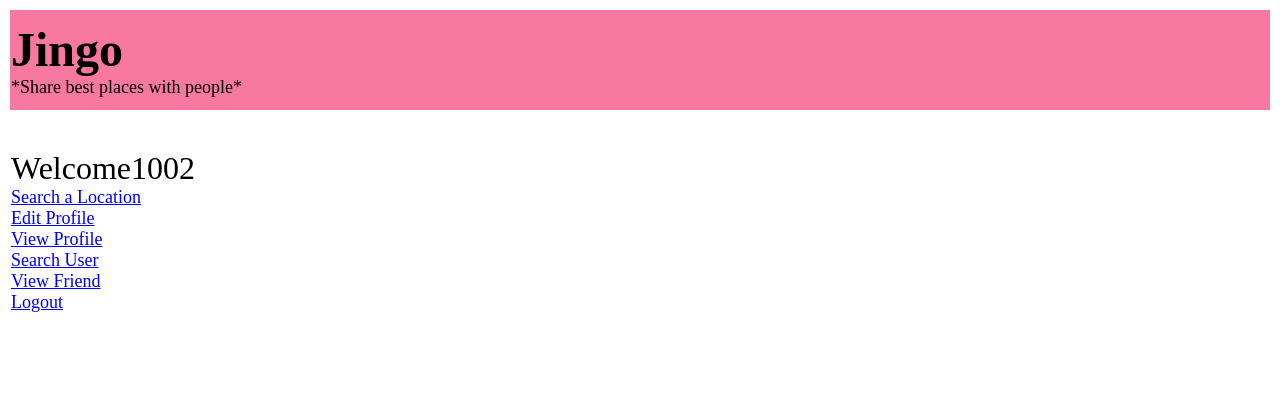
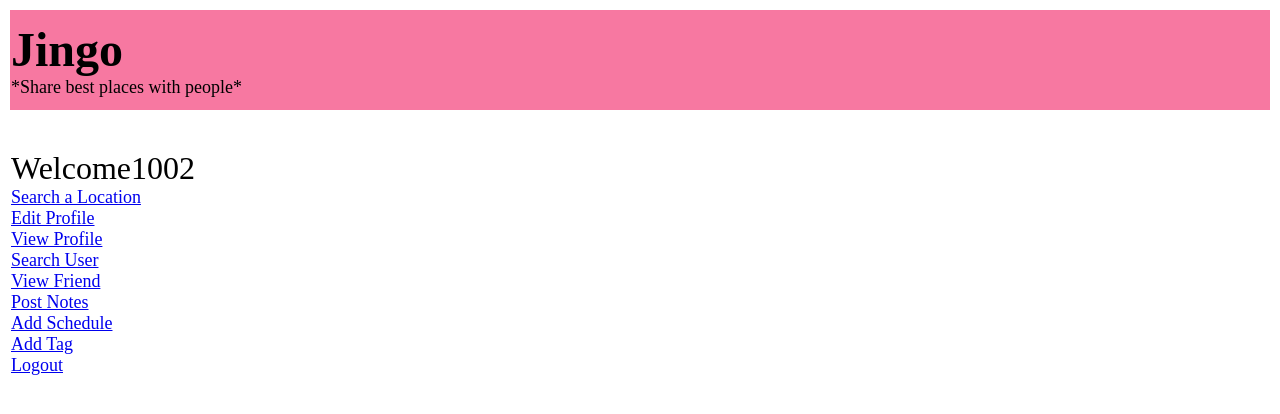
Before and after one commit to dludaya09/Jigo, a PHP site: page /Jingo/Search.php in a window 1280 px wide. Shown: the top 414 px of the page. Run offline with PHP 8.4, Linux system fonts and the light colour scheme; a user stored in the database is signed in.

Commit message:
Update Search.php

```diff
--- a/Search.php
+++ b/Search.php
@@ -37,6 +37,9 @@ if(is_null($_SESSION['userid']))
 <a href="#viewprofile"data-toggle="tab" id="viewprofile" onClick="Prof()"> View Profile </a><br>
 <a href="#searchuser" data-toggle="tab" id = "searchuser" onClick="View()">Search User</a><br>
 <a href="#viewfriend" data-toggle="tab" id = "viewfriend" onClick="friend()">View Friend</a><br>
+<a href="#postnote" data-toogle="tab" id="postnote" onClick="notes()">Post Notes</a><br>
+<a href="#schedule" data-toogle="tab" id="schedule" onClick="schedule()">Add Schedule</a><br>
+<a href="#tag" data-toogle="tab" id="tag" onClick="tag()">Add Tag</a><br>
 <a href="#logout" data-toggle="tab" id="logout" onClick="logout()" > Logout </a> <br>
 </td>
 </tr>
@@ -54,6 +57,15 @@ function Prof() {
 function friend(){
   window.open("http://localhost/Jingo/Jingo/ViewFriends.php");
 }
+function notes(){
+  window.open("http://localhost/Jingo/Jingo/PostNote.php");
+}
+function schedule(){
+  window.open("http://localhost/Jingo/Jingo/Schedule.php");
+}
+function tag(){
+  window.open("http://localhost/Jingo/Jingo/Tags.php");
+}
 function logout(){
   window.open("http://localhost/Jingo/Jingo/logout.php")
 }
```
